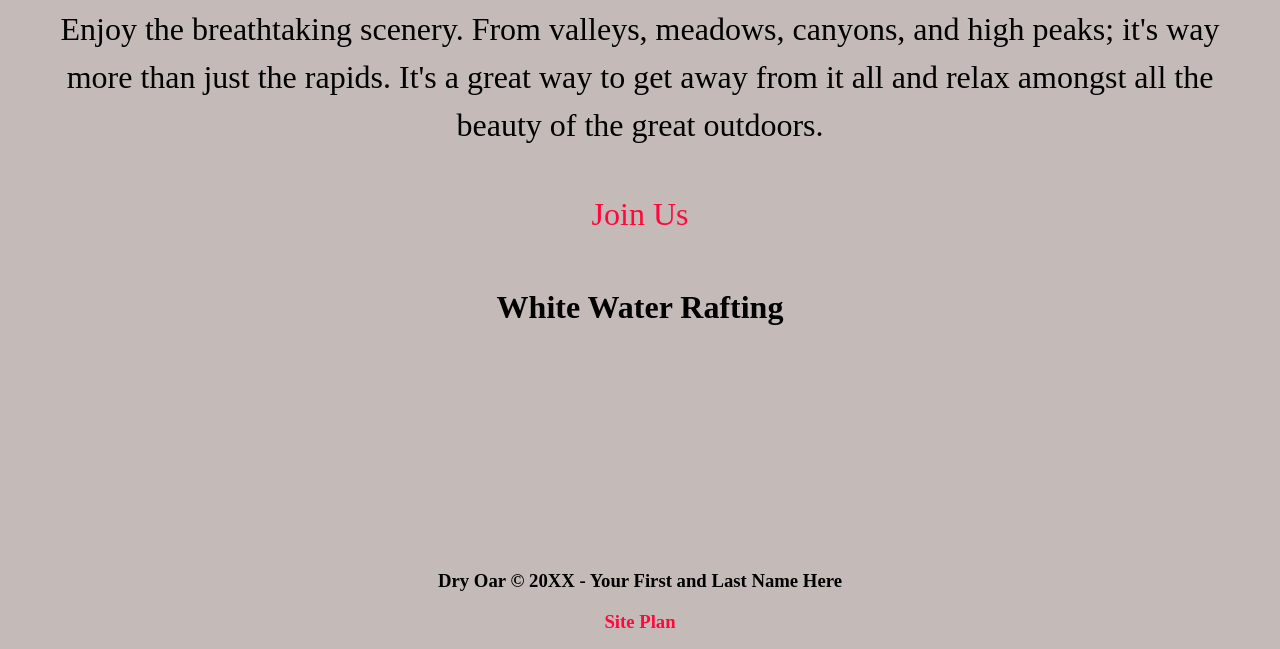
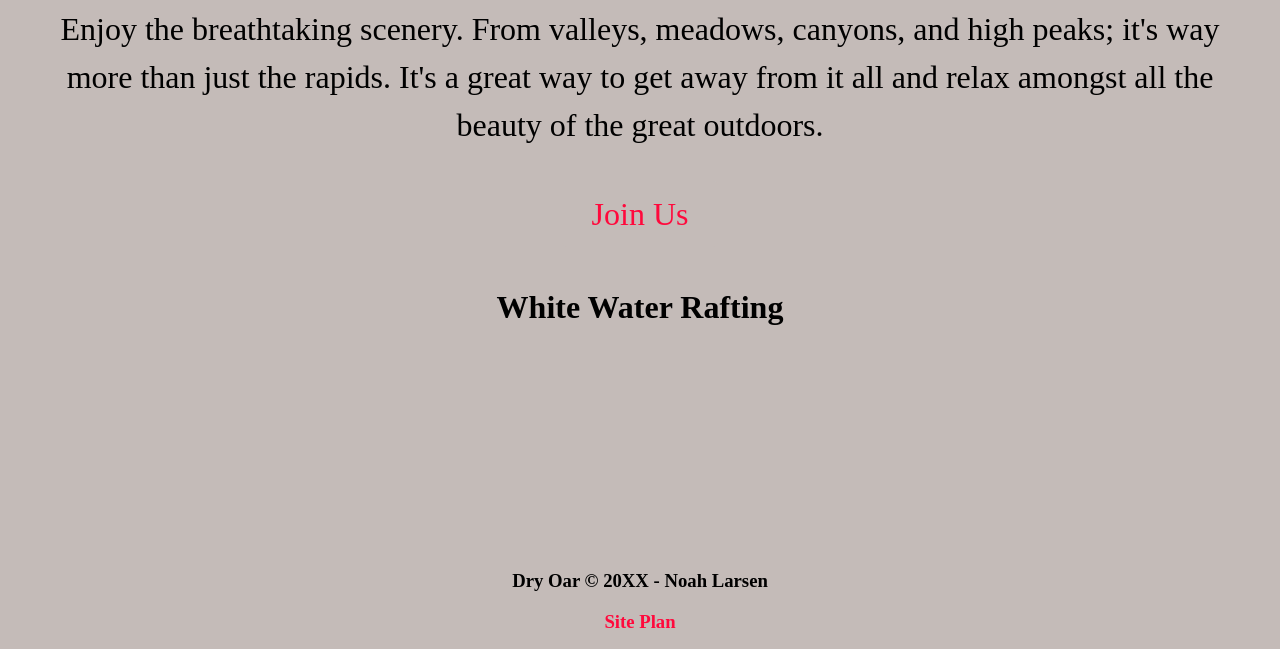
Before and after one commit to Noahlarsen17/wwr, a plain HTML site: page index.html in a window 1280 px wide. Shown: the part 5120-5769 px from the top of the page. Drawn offline with Linux system fonts and the light colour scheme.

Commit message:
raft plan

```diff
--- a/index.html
+++ b/index.html
@@ -60,7 +60,7 @@
     </main>
     <h1>White Water Rafting</h1>
     <footer>
-        <h3>Dry Oar &copy; 20XX - Your First and Last Name Here</h3>
+        <h3>Dry Oar &copy; 20XX - Noah Larsen</h3>
         <h3><a href="site-plan-rafting.html">Site Plan</a></h3>
         <h3><a href="contactus.html">Contact Us</a></h3>
         <div class="social">
```
